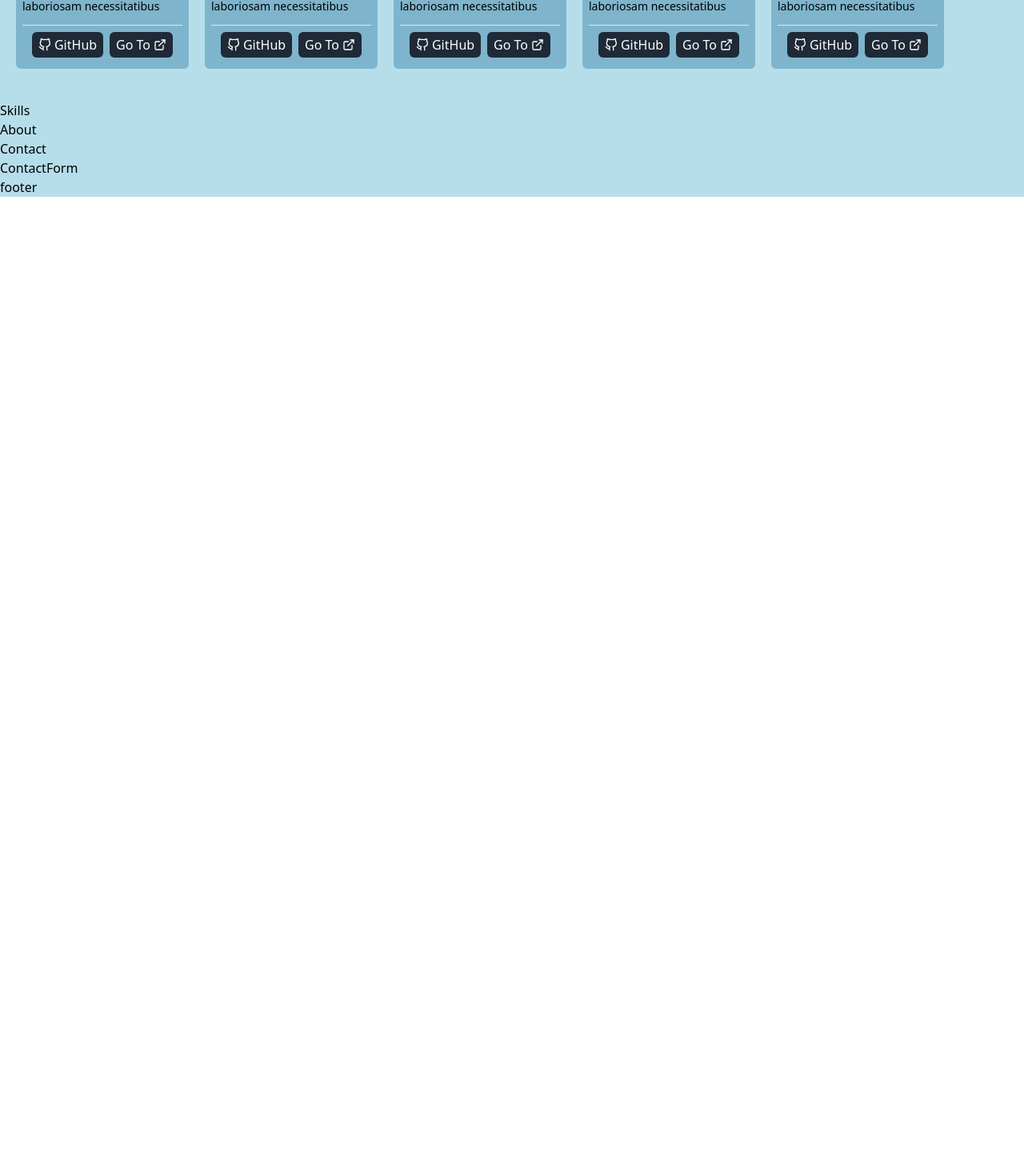
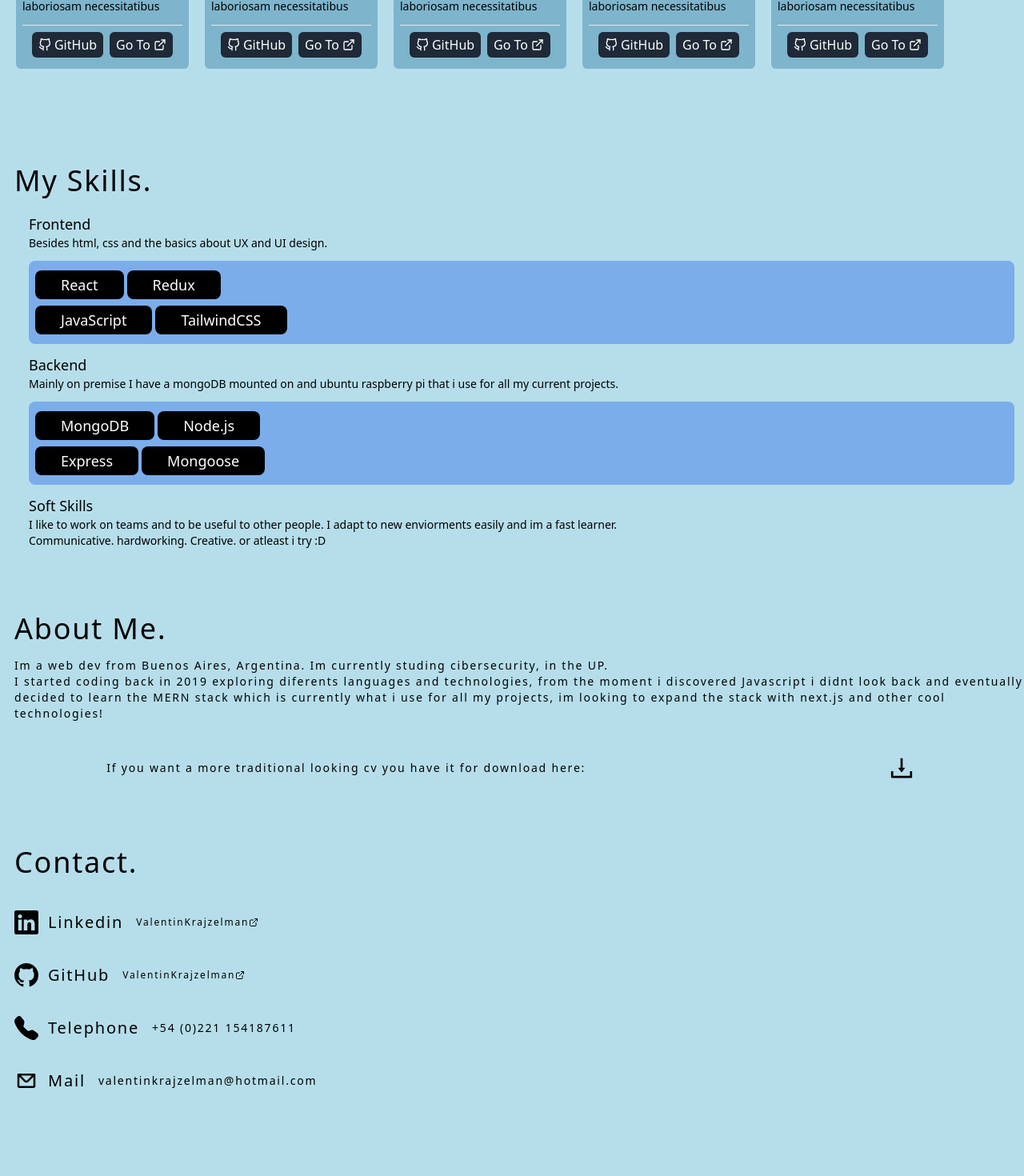
Before and after one commit to ValentinKrajzelman/dev-portfolio, a React (Create React App) app: page / in a window 1280 px wide. Shown: the part 1238-2708 px from the top of the page at 80% size. Before the commit the page ends 1484 px from the top, so only its background shows below. Built offline with nearby package versions, Linux system fonts and the light colour scheme.

Commit message:
a ver si seguimos y nos dejamos de boludeces

```diff
--- a/src/components/about.js
+++ b/src/components/about.js
@@ -1,8 +1,24 @@
 import React from "react";
+import { AiOutlineDownload } from "react-icons/ai";
 
 const About = () => {
 
-    return (<div className="" id='about-me'>About</div>);
+    return (<div className="ml-7 " id='about-me'>
+        <div className="text-4xl pt-[10vh] ml-[-10px] tracking-wider"> About Me.
+            <div className="text-sm mt-4">
+                Im a web dev from Buenos Aires, Argentina. Im currently studing cibersecurity, in the UP. <br />
+                I started coding back in 2019 exploring diferents languages and technologies, from the moment i discovered Javascript i didnt look back and
+                eventually decided to learn the MERN stack which is currently what i use for all my projects, im looking to expand the stack with next.js and other cool technologies!
+            </div>
+            <br />
+            <div className="flex items-center place-content-around pr-5">
+                <div className="text-sm w-[60%]"> If you want a more traditional looking cv you have it for download here: </div>
+                <AiOutlineDownload />
+            </div>
+
+
+        </div>
+    </div>);
 };
 
 export default About;
--- a/src/components/contact.js
+++ b/src/components/contact.js
@@ -1,8 +1,37 @@
 import React from "react";
+import { BsLinkedin, BsFillArrowRightCircleFill, BsFillTelephoneFill, BsGithub } from "react-icons/bs"
+import { FiExternalLink } from "react-icons/fi";
+import { CgMail } from "react-icons/cg"
+import { useHref } from "react-router-dom";
 
 const Contact = () => {
 
-    return (<div id='contact'>Contact</div>);
+    return (<div className="h-screen ml-7" id='contact'>
+        <div className="text-4xl pt-[10vh] ml-[-10px] tracking-wider"> Contact.
+            <div className="text-xl mt-10 ">
+                <div className="flex place-content-start items-center mb-9"> <BsLinkedin className="mr-3 text-3xl" />
+                    <a className="flex place-content-start items-center" rel="noopener noreferrer" target='_blank' href="https://www.linkedin.com/in/valentin-krajzelman-b23380161/">
+                        <div className="mr-4">Linkedin</div> <div className="flex text-xs items-center "> ValentinKrajzelman <FiExternalLink />
+                        </div>
+                    </a>
+                </div>
+                <div className="flex place-content-start items-center mb-9"> <BsGithub className="mr-3  text-3xl" />
+                    <a className="flex place-content-start items-center" rel="noopener noreferrer" target='_blank' href="https://github.com/ValentinKrajzelman">
+                        <div className="mr-4">GitHub</div> <div className="flex text-xs items-center "> ValentinKrajzelman <FiExternalLink />
+                        </div>
+                    </a>
+                </div>
+                <div className="flex place-content-start items-center mb-9"> <BsFillTelephoneFill className="mr-3  text-3xl" />
+                    <div className="mr-4">Telephone</div><div className="text-sm"> +54 (0)221 154187611
+                    </div>
+                </div>
+                <div className="flex place-content-start items-center mb-9"> <CgMail className="mr-3  text-3xl" />
+                    <div className="mr-4">Mail</div> <div className="text-sm">valentinkrajzelman@hotmail.com
+                    </div>
+                </div>
+            </div>
+        </div>
+    </div>);
 };
 
 export default Contact;
--- a/src/components/hero.js
+++ b/src/components/hero.js
@@ -13,7 +13,7 @@ const Hero = () => {
                 <div className="mb-5 text-xl">Hola! Soy Valentin Krajzelman, <div className="bg-[#3B9CB9] p-1 inline-block ">Programador Full-Stack.</div></div>
                 <div className="text-sm">Buscas talento? Dejame mostrarte que puedo ofrecer al equipo.</div>
             </div>
-            <div className="relative w-screen overflow-hidden row-start-3 bg-[#32F1B5] ">
+            <div className="relative w-screen overflow-hidden row-start-3 bg-[#32F1B5]">
                 <HashLink className="relative top-[7.5rem] left-10 bg-[#0075FF] text-white text py-2 px-6" smooth to='#projects'>Projectos</HashLink>
                 <img className="absolute bottom-0 left-[40%]" src={fotoHero} />
             </div>
--- a/src/components/skills.js
+++ b/src/components/skills.js
@@ -2,7 +2,44 @@ import React from "react";
 
 const Skills = () => {
 
-    return (<div className="" id="skills">Skills</div>);
+    return (
+        <div className="" id="skills">
+            <div className="ml-7">
+                <div className="text-4xl pt-[10vh] ml-[-10px] tracking-wider">My Skills.</div>
+                <div className="mt-5 ml-2 text-lg ">Frontend
+                    <div className="text-sm">Besides html, css and the basics about UX and UI design. <br />
+                    </div>
+                    <div className=" bg-blue-600 bg-opacity-40 my-3 mr-3 py-3 px-2 rounded-lg">
+                        <div className="bg-black py-1 px-8 text-white rounded-lg inline-block mr-1">React</div>
+                        <div className="bg-black py-1 px-8 text-white rounded-lg inline-block">Redux</div>
+                        <div className="flex mt-2">
+                            <div className="bg-black py-1 px-8 text-white rounded-lg inline-block mr-1">JavaScript</div>
+                            <div className="bg-black py-1 px-8 text-white rounded-lg inline-block">TailwindCSS</div>
+                        </div>
+                    </div>
+                </div>
+                <div className="ml-2 text-lg ">Backend
+                    <div className="text-sm"> Mainly on premise I have a mongoDB mounted on and ubuntu raspberry pi that i use for all my current projects.
+                    </div>
+                    <div>
+                        <div className="bg-blue-600 bg-opacity-40 my-3 mr-3 py-3 px-2 rounded-lg">
+                            <div className="bg-black py-1 px-8 text-white rounded-lg inline-block mr-1">MongoDB</div>
+                            <div className="bg-black py-1 px-8 text-white rounded-lg inline-block mr-1">Node.js</div>
+                            <div className="flex mt-2">
+                                <div className="bg-black py-1 px-8 text-white rounded-lg inline-block mr-1">Express</div>
+                                <div className="bg-black py-1 px-8 text-white rounded-lg inline-block mr-1">Mongoose</div>
+                            </div>
+                        </div>
+                    </div>
+                </div>
+                <div className="ml-2 text-lg ">Soft Skills
+                    <div className=" text-sm mr-3">I like to work on teams and to be useful to other people.
+                        I adapt to new enviorments easily and im a fast learner. <br />
+                        Communicative. hardworking. Creative. or atleast i try :D
+                    </div>
+                </div>
+            </div>
+        </div>);
 };
 
 export default Skills;
--- a/tailwind.config.js
+++ b/tailwind.config.js
@@ -1,4 +1,5 @@
 module.exports = {
+
   content: ["./src/**/*.{js,jsx,ts,tsx}"],
   theme: {
     extend: {
```
